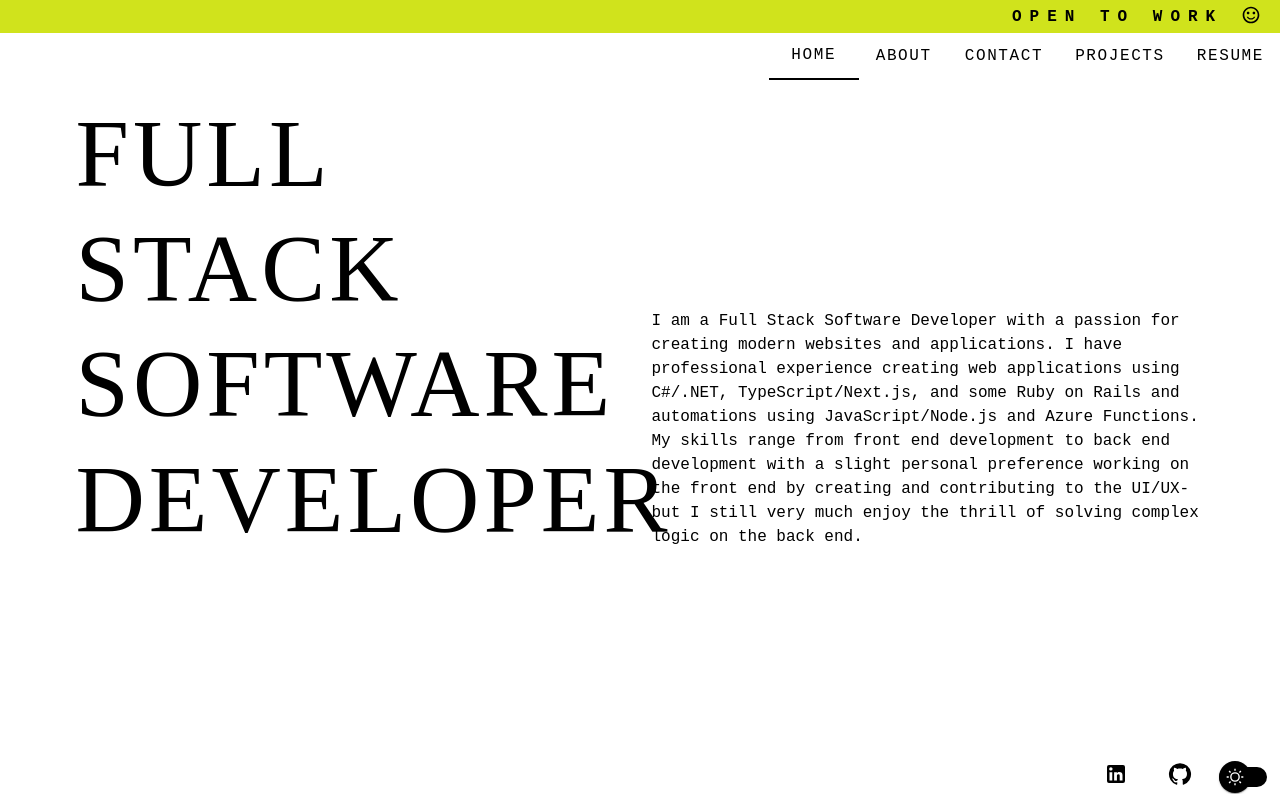
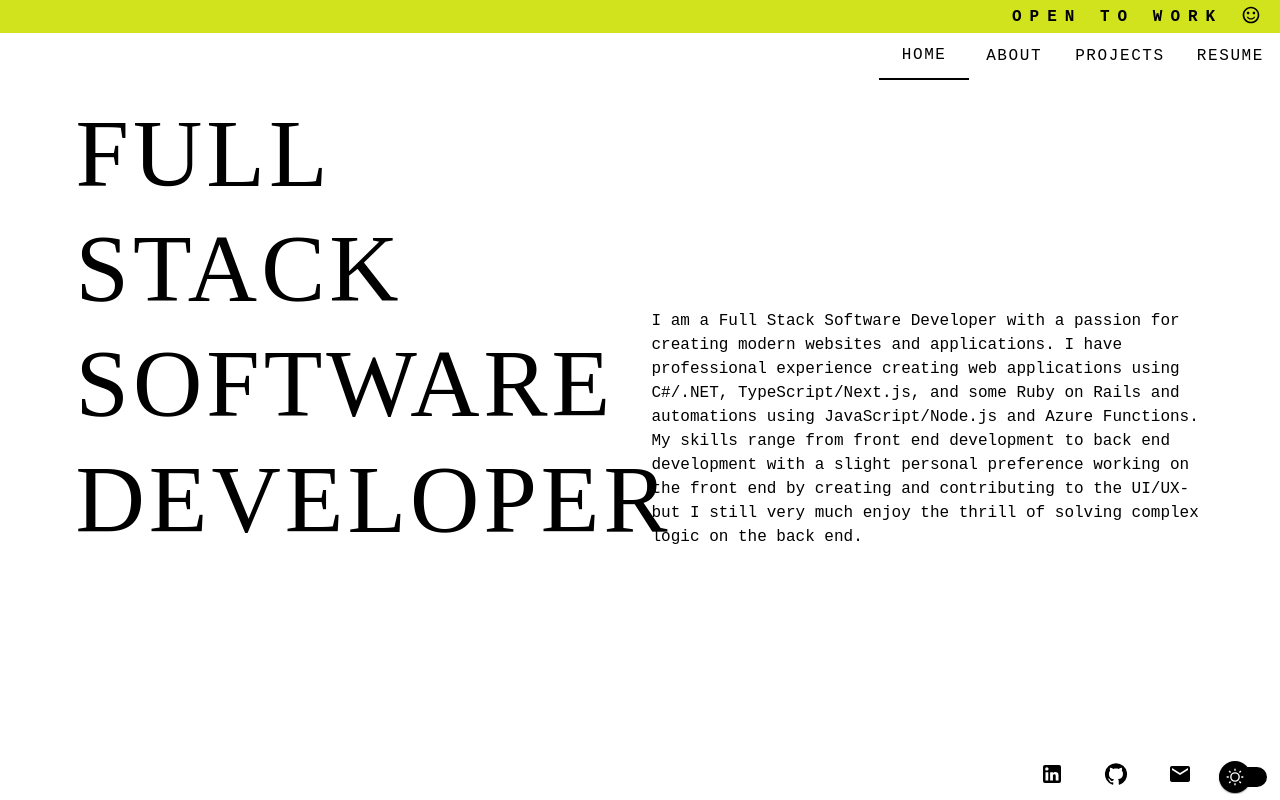
Before and after one commit to laurenmilesdev/portfolio, a Next.js app: page / in a window 1280 px wide. Built offline with nearby package versions, Linux system fonts and the light colour scheme; a web font is replaced by a local one.

Commit message:
Added email to footer and removed contact page

```diff
--- a/data.json
+++ b/data.json
@@ -74,14 +74,14 @@
       }
     ]
   },
-  "contact": {
-    "title": "Contact",
-    "subtitle": "How to contact me",
-    "description": "Feel free to send me an email at <a href='mailto: laurenmiles.dev@gmail.com' target='_blank' class='primary'>laurenmiles.dev@gmail.com</a>. Otherwise, you can contact me via <a href='https://www.linkedin.com/in/laurenmmiles' target='_blank' class='primary'>LinkedIn</a>.",
+  "resume": {
+    "title": "Resume",
+    "subtitle": "My resume",
+    "description": "<p>Hard to view? Click <a href='/files/Lauren_Miles_Resume.pdf' target='_blank' class='primary'>here</a> to open resume in a new tab.</p>"
+  },
   "contacts": [
     {
       "name": "LinkedIn",
-        "value": "/laurenmmiles",
       "description": "Link to LinkedIn",
       "url": "https://www.linkedin.com/in/laurenmmiles",
       "imgSrc": "./img/desktop/linkedin-pixelated.png",
@@ -89,19 +89,19 @@
     },
     {
       "name": "GitHub",
-        "value": "/laurenmilesdev",
       "description": "Link to GitHub",
       "url": "https://github.com/laurenmilesdev",
       "imgSrc": "./img/desktop/github-pixelated.png",
       "imgDescription": "GitHub logo"
+    },
+    {
+      "name": "Email",
+      "description": "Email me",
+      "url": "mailto: laurenmiles.dev@gmail.com",
+      "imgSrc": "./img/desktop/github-pixelated.png",
+      "imgDescription": "Email logo"
     }
-    ]
-  },
-  "resume": {
-    "title": "Resume",
-    "subtitle": "My resume",
-    "description": "<p>Hard to view? Click <a href='/files/Lauren_Miles_Resume.pdf' target='_blank' class='primary'>here</a> to open resume in a new tab.</p>"
-  },
+  ],
   "menuItems": [
     {
       "title": "Lauren Miles Portfolio",
--- a/src/components/portfolio/footer/contacts/Contacts.tsx
+++ b/src/components/portfolio/footer/contacts/Contacts.tsx
@@ -1,7 +1,7 @@
 import { Button, Tooltip } from '@mui/material';
 import GitHubIcon from '@mui/icons-material/GitHub';
 import LinkedInIcon from '@mui/icons-material/LinkedIn';
-import PictureAsPdfIcon from '@mui/icons-material/PictureAsPdf';
+import EmailIcon from '@mui/icons-material/Email';
 import ContactModel from '../../../../models/contact/contact';
 import ContactConstants from '../../../../constants/contact';
 
@@ -14,7 +14,7 @@ export const contactsDivId = 'contacts';
 const icons = {
   [ContactConstants.GITHUB]: <GitHubIcon />,
   [ContactConstants.LINKEDIN]: <LinkedInIcon />,
-  [ContactConstants.RESUME]: <PictureAsPdfIcon />,
+  [ContactConstants.EMAIL]: <EmailIcon />,
 };
 
 export default function Contacts({ contacts }: Props): JSX.Element {
--- a/src/components/portfolio/pages/contact/Contact.tsx
+++ /dev/null
@@ -1,15 +0,0 @@
-type Props = {
-  description: string;
-};
-
-export const descriptionDivId = 'contact-description';
-
-export default function Contact({ description }: Props): JSX.Element {
-  return (
-    <div
-      className="col-md-12 pb-3"
-      id={descriptionDivId}
-      dangerouslySetInnerHTML={{ __html: description }}
-    />
-  );
-}
--- a/src/pages/_app.tsx
+++ b/src/pages/_app.tsx
@@ -10,13 +10,13 @@ import Data from '../../data.json';
 import Home from '../components/portfolio/pages/home/Home';
 import About from '../components/portfolio/pages/about/About';
 import Projects from '../components/portfolio/pages/projects/Projects';
-import Contact from '../components/portfolio/pages/contact/Contact';
 import Resume from '../components/portfolio/pages/resume/Resume';
 import Layout from '../components/portfolio/layout/Layout';
 import WindowsThemeLayout from '../components/windows-theme/layout/Layout';
 import Window from '../components/windows-theme/window/Window';
 import HelpWindow from '../components/windows-theme/help-window/HelpWindow';
 import PageModel from '../models/component-helpers/page';
+import ContactModel from '../models/contact/contact';
 import DesktopItemModel from '../models/component-helpers/desktop-item';
 import ThemeConstants from '../constants/theme';
 import WindowConstants from '../constants/window';
@@ -43,11 +43,6 @@ export default function App({ Component, pageProps }: AppProps) {
       Data.about.subtitle
     ),
     new PageModel(
-      Data.contact.title,
-      <Contact description={Data.contact.description} />,
-      Data.contact.subtitle
-    ),
-    new PageModel(
       Data.projects.title,
       <Projects description={Data.projects.description} projects={Data.projects.projects} />,
       Data.projects.subtitle
@@ -58,12 +53,12 @@ export default function App({ Component, pageProps }: AppProps) {
       Data.resume.subtitle
     ),
   ];
-  const desktopItems = Data.contact.contacts.map(
+  const desktopItems = Data.contacts.map(
     (contact) =>
       new DesktopItemModel(
-        contact.name,
+        contact.name as string,
         <Image width={50} height={50} src={contact.imgSrc} alt={contact.imgDescription} />,
-        contact.url
+        contact.url as string
       )
   );
 
@@ -72,7 +67,7 @@ export default function App({ Component, pageProps }: AppProps) {
       pageTitles={pages.map((page: PageModel) => page.title)}
       pageTabValue={pageTabValue}
       setPageTabValue={setPageTabValue}
-      contacts={Data.contact.contacts}
+      contacts={Data.contacts as ContactModel[]}
       useDarkTheme={useDarkTheme}
       setUseDarkTheme={setUseDarkTheme}
       setTheme={setTheme}
```
Also changed, not shown: 2 other files (tests, documents, lock files or other folders). Lines whose indentation alone changed are shown as unchanged.
